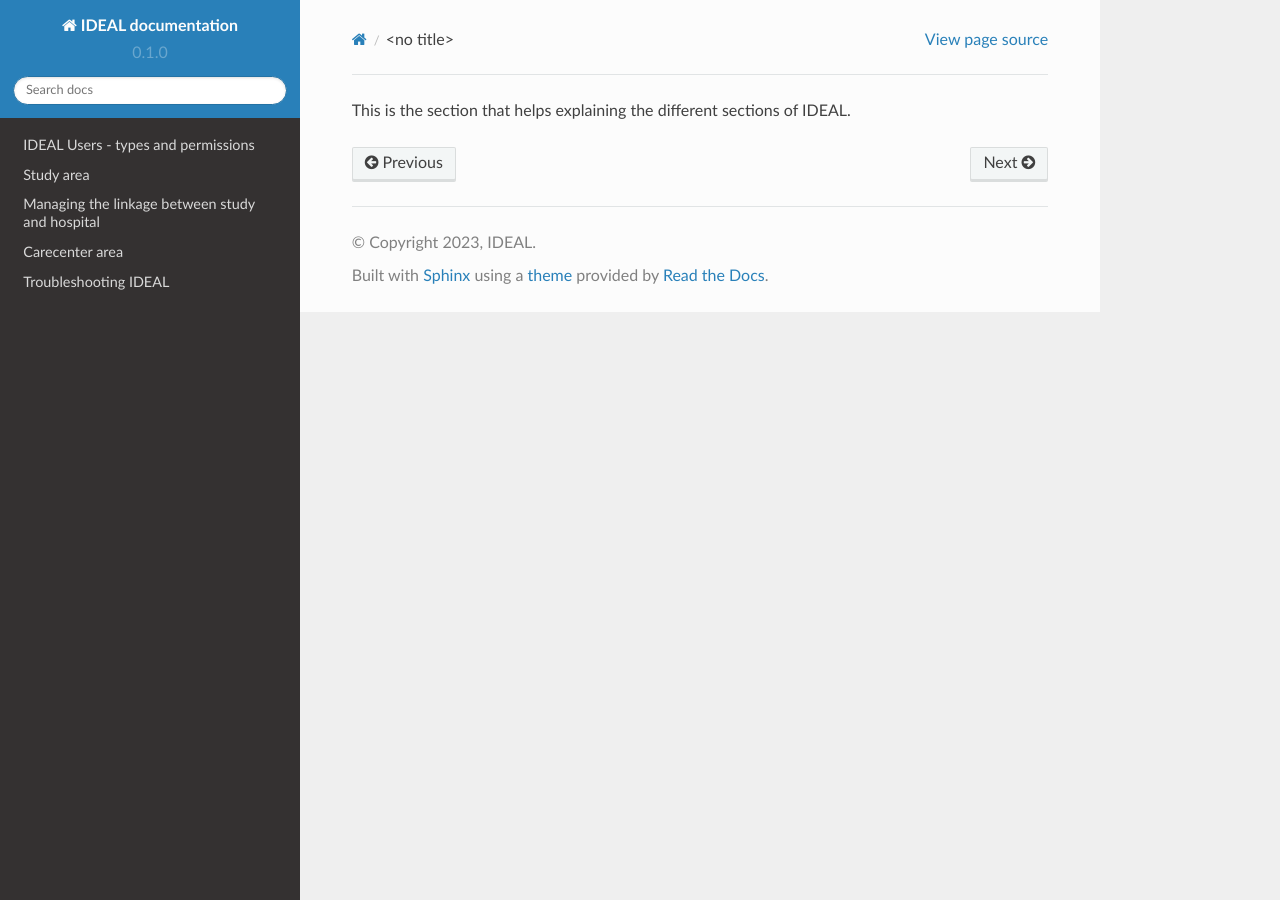
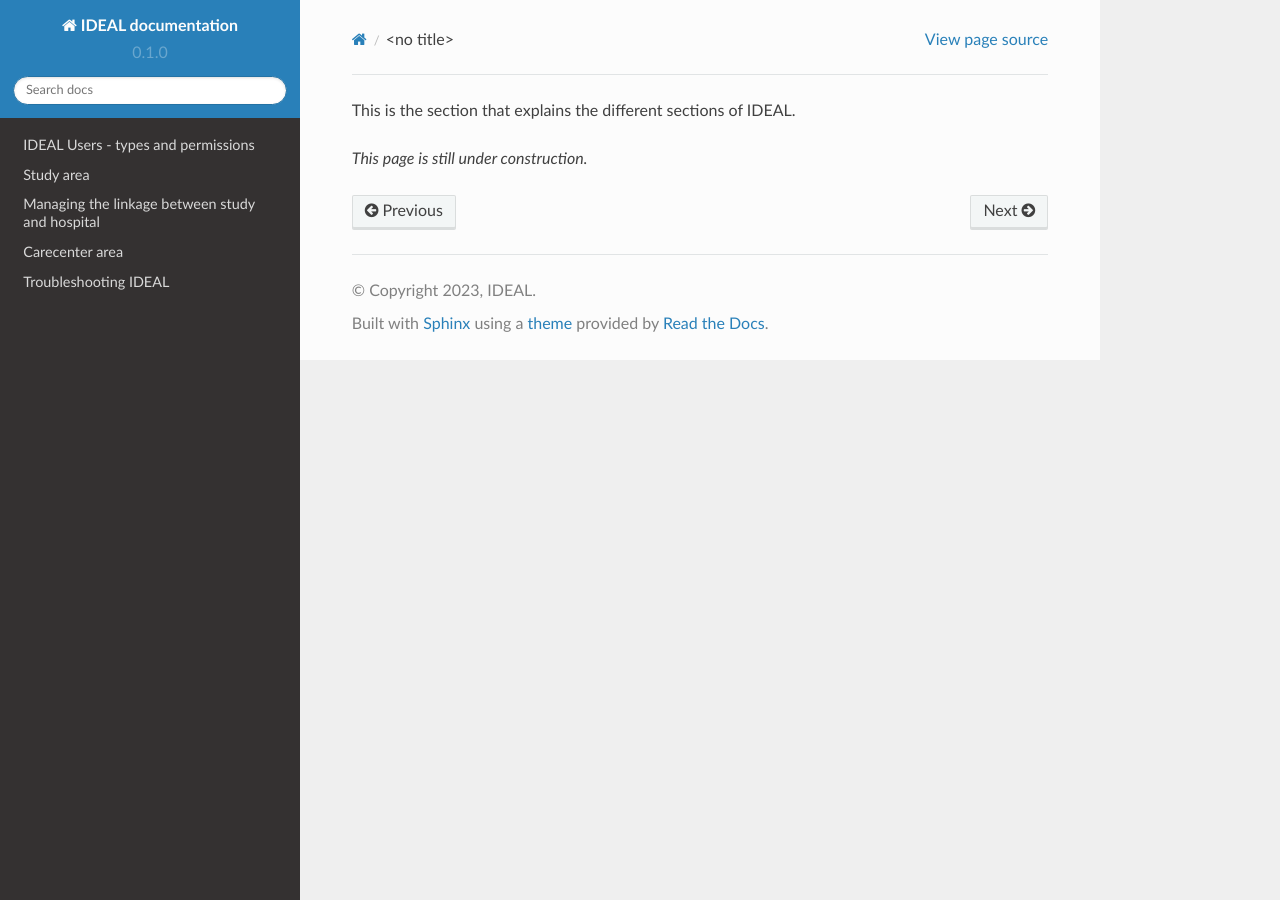
Before and after one commit to Nynuphar/IDEAL-doc, a Sphinx documentation site: the page built from docs/source/interface.rst, in a window 1280 px wide. Built offline with Sphinx 7.4.7 and the Read the Docs theme 2.0.0, drawn with Linux system fonts in a browser that asks for light colours; pages that are not in the unit, such as notebooks, are missing from menus.

Commit message:
Update interface.rst

```diff
--- a/docs/source/interface.rst
+++ b/docs/source/interface.rst
@@ -1 +1,3 @@
-This is the section that helps explaining the different sections of IDEAL.
+This is the section that explains the different sections of IDEAL.
+
+*This page is still under construction.*
```
